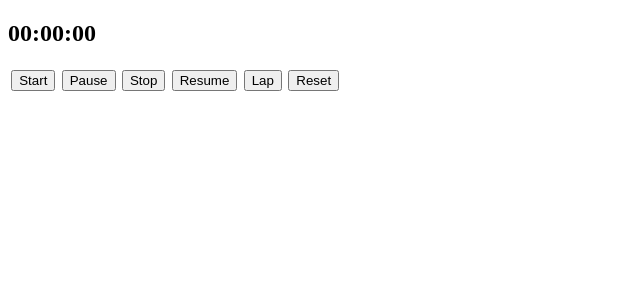
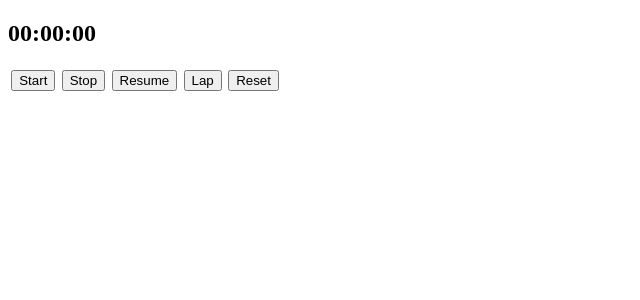
Before and after one commit to Shopify/eng-intern-assessment-react, a React app: page / in a window 1280 px wide. Shown: the top 300 px of the page, without its empty margins (0-640 px from the left). Built offline with nearby package versions, Linux system fonts and the light colour scheme.

Commit message:
Remove pause button

```diff
--- a/src/StopWatch.tsx
+++ b/src/StopWatch.tsx
@@ -42,7 +42,6 @@ export default function StopWatch() {
             <h1 id='stopwatch-display'>{getDisplayText(counter)}</h1>
             <div id='stopwatch-buttons'>
                 <StopWatchButton id='start-button' onClick={() => { setIsRunning(true) }} content='Start'></StopWatchButton>
-                <StopWatchButton id='pause-button' onClick={() => { setIsRunning(false) }} content='Pause'></StopWatchButton>
                 <StopWatchButton id='stop-button' onClick={() => { setIsRunning(false) }} content='Stop'></StopWatchButton>
                 <StopWatchButton id='resume-button' onClick={() => { setIsRunning(true) }} content='Resume'></StopWatchButton>
                 <StopWatchButton id='lap-button' onClick={handleOnLap} content='Lap'></StopWatchButton>
```
Also changed, not shown: 1 other file (tests, documents, lock files or other folders).
